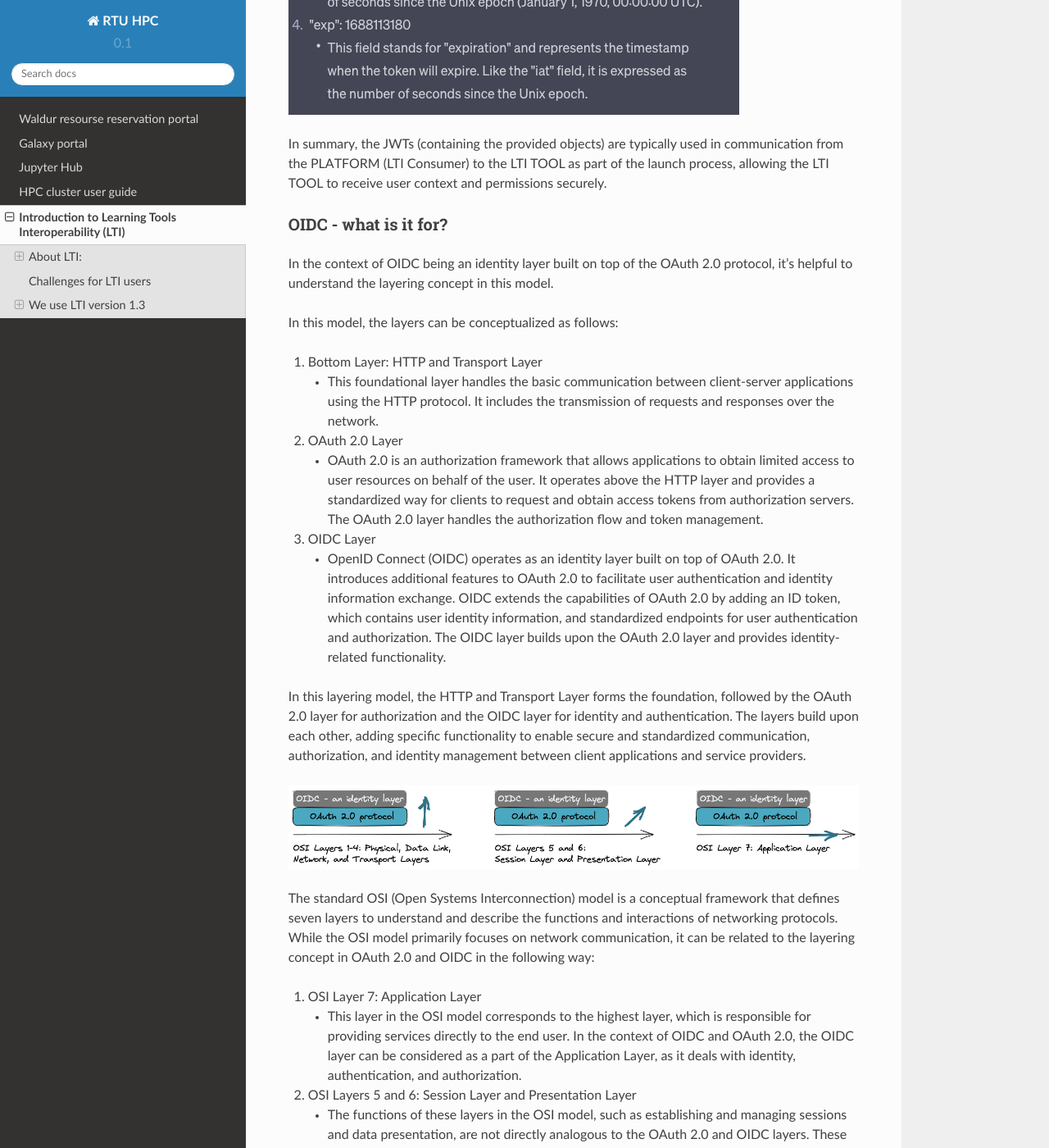
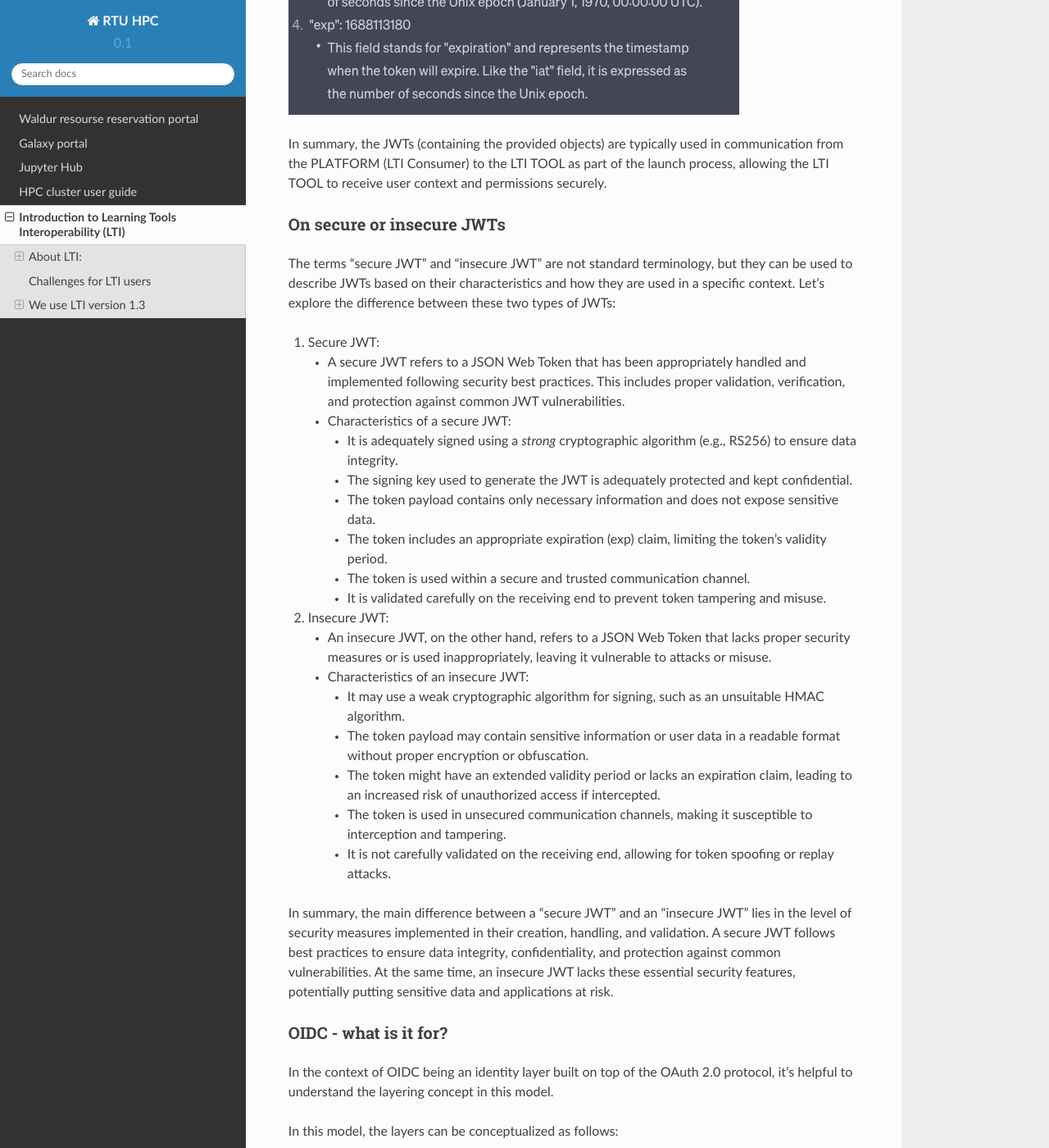
Before and after one commit to rtuhpc/hpc-platform, a Sphinx documentation site: the page built from doc/lti.md, in a window 1280 px wide and 1400 px high, scrolled down 7589 px. Shown: the whole window at 82% size. Built offline with Sphinx 7.4.7 and the Read the Docs theme 2.0.0, drawn with Linux system fonts in a browser that asks for light colours; some of the changed text lies outside the part shown.

Commit message:
Update lti.md

```diff
--- a/doc/lti.md
+++ b/doc/lti.md
@@ -121,7 +121,7 @@ Here are the steps of the communication process in LTI 1.3 following the initial
 
 In the last step, we skip the symmetrical validation from the PLATFOM's perspective and instructional business logic on the PLATFORM and TOOL sides.
 
-In LTI 1.3, the PLATFORM, BROWSER, and LTI TOOL communication rely on secure JWTs for passing information and ensuring data integrity. This token (JWT) is signed using PLATFORM's Private Key (PrKey).
+In LTI 1.3, the PLATFORM, BROWSER, and LTI TOOL communication rely on *secure JWTs* for passing information and ensuring data integrity. This token (JWT) is signed using PLATFORM's Private Key (PrKey).
 
 The launch process involves redirecting the browser to the LTI Tool's endpoint with the necessary information encapsulated within the JWT.  The subsequent communication occurs through HTTP requests.
 
@@ -134,6 +134,33 @@ The launch process involves redirecting the browser to the LTI Tool's endpoint w
 
 In summary, the JWTs (containing the provided objects) are typically used in communication from the PLATFORM (LTI Consumer) to the LTI TOOL as part of the launch process, allowing the LTI TOOL to receive user context and permissions securely.
 
+### On secure or insecure JWTs
+
+The terms "secure JWT" and "insecure JWT" are not standard terminology, but they can be used to describe JWTs based on their characteristics and how they are used in a specific context. Let's explore the difference between these two types of JWTs:
+
+1. Secure JWT:
+   - A secure JWT refers to a JSON Web Token that has been appropriately handled and implemented following security best practices. This includes proper validation, verification, and protection against common JWT vulnerabilities.
+
+   - Characteristics of a secure JWT:
+     - It is adequately signed using a *strong* cryptographic algorithm (e.g., RS256) to ensure data integrity.
+     - The signing key used to generate the JWT is adequately protected and kept confidential.
+     - The token payload contains only necessary information and does not expose sensitive data.
+     - The token includes an appropriate expiration (exp) claim, limiting the token's validity period.
+     - The token is used within a secure and trusted communication channel.
+     - It is validated carefully on the receiving end to prevent token tampering and misuse.
+
+2. Insecure JWT:
+   - An insecure JWT, on the other hand, refers to a JSON Web Token that lacks proper security measures or is used inappropriately, leaving it vulnerable to attacks or misuse.
+
+   - Characteristics of an insecure JWT:
+     - It may use a weak cryptographic algorithm for signing, such as an unsuitable HMAC algorithm.
+     - The token payload may contain sensitive information or user data in a readable format without proper encryption or obfuscation.
+     - The token might have an extended validity period or lacks an expiration claim, leading to an increased risk of unauthorized access if intercepted.
+     - The token is used in unsecured communication channels, making it susceptible to interception and tampering.
+     - It is not carefully validated on the receiving end, allowing for token spoofing or replay attacks.
+
+In summary, the main difference between a "secure JWT" and an "insecure JWT" lies in the level of security measures implemented in their creation, handling, and validation. A secure JWT follows best practices to ensure data integrity, confidentiality, and protection against common vulnerabilities. At the same time, an insecure JWT lacks these essential security features, potentially putting sensitive data and applications at risk.
+
 
 ### OIDC - what is it for?
 
@@ -142,7 +169,7 @@ In the context of OIDC being an identity layer built on top of the OAuth 2.0 pro
 In this model, the layers can be conceptualized as follows:
 
 1. Bottom Layer: HTTP and Transport Layer
-   - This foundational layer handles the basic communication between client-server applications using the HTTP protocol. It includes the transmission of requests and responses over the network.
+   - This foundational layer handles the essential communication between client-server applications using the HTTP protocol. It includes the transmission of requests and responses over the network.
 
 2. OAuth 2.0 Layer
    - OAuth 2.0 is an authorization framework that allows applications to obtain limited access to user resources on behalf of the user. It operates above the HTTP layer and provides a standardized way for clients to request and obtain access tokens from authorization servers. The OAuth 2.0 layer handles the authorization flow and token management.
```
